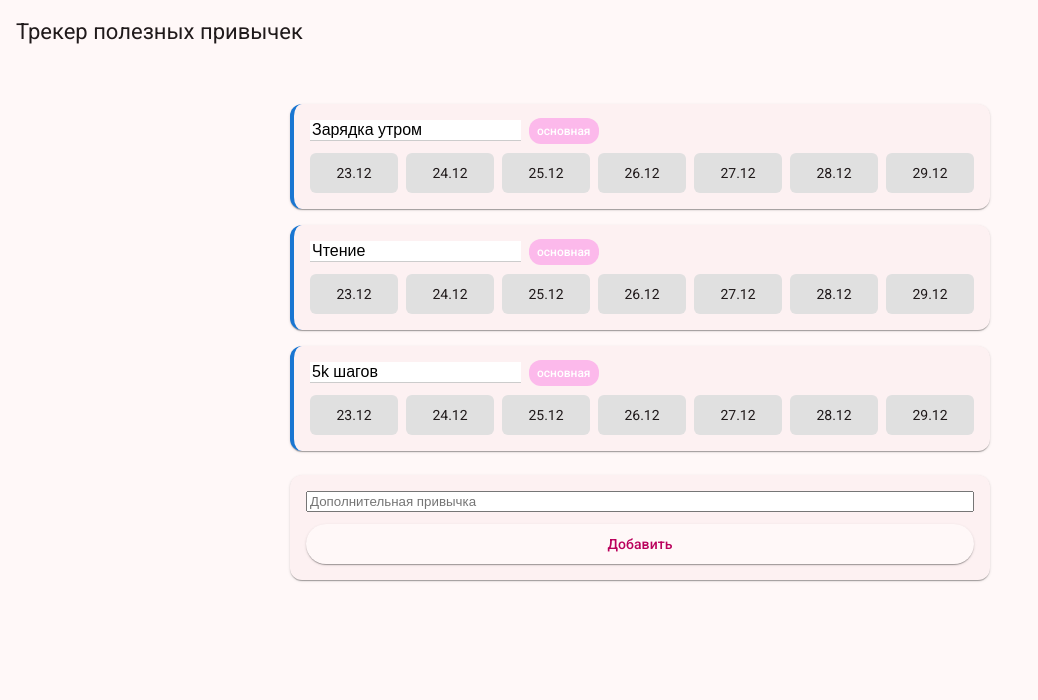
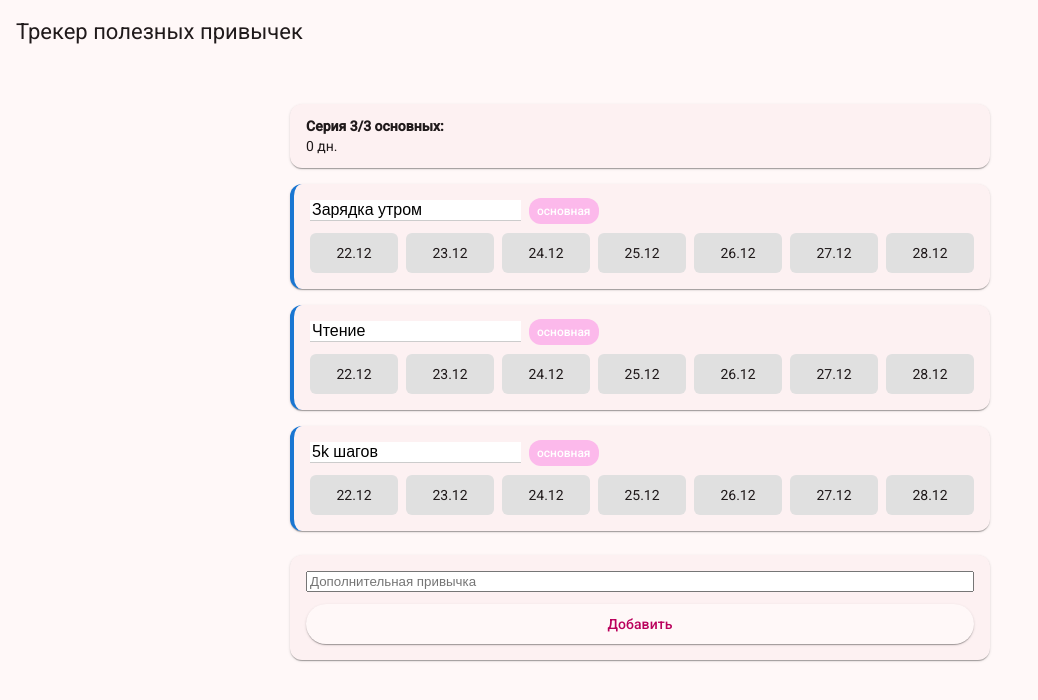
Before and after one commit to zxcdawqe/healthy-habits-tracker, an Angular app: page / in a window 1280 px wide. Shown: the top 700 px of the page, without its empty margins (0-1038 px from the left). Built offline with nearby package versions, Linux system fonts and the light colour scheme.

Commit message:
сделал стрик для основных

```diff
--- a/src/app/app.css
+++ b/src/app/app.css
@@ -81,3 +81,8 @@
 .main-habit {
   border-left: 4px solid #1976d2;
 }
+
+.streak-card {
+  margin-bottom: 16px;
+  padding: 12px 16px;
+}
--- a/src/app/app.html
+++ b/src/app/app.html
@@ -3,6 +3,10 @@
 </mat-toolbar>
 
 <div class="container">
+
+  <mat-card class="streak-card">
+  <b>Серия 3/3 основных:</b> {{ mainStreak }} дн.
+  </mat-card>
 
   <mat-card
     class="habit-card"
--- a/src/app/app.ts
+++ b/src/app/app.ts
@@ -26,16 +26,68 @@ export class AppComponent {
   weekDays: string[] = [];
   newHabitTitle = '';
 
+  mainStreak = 0; // серия по 3/3 основным
+
   constructor(private habitService: HabitService) {
     this.habits = this.habitService.initIfEmpty();
     this.weekDays = this.generateWeek();
+    this.recomputeMainStreak();
   }
 
+  private todayISO(): string {
+    // тот же формат, что и в completedDates: YYYY-MM-DD
+    return new Date().toISOString().slice(0, 10);
+  }
+
+  private addDaysISO(iso: string, deltaDays: number): string {
+    const d = new Date(iso + 'T00:00:00.000Z');
+    d.setUTCDate(d.getUTCDate() + deltaDays);
+    return d.toISOString().slice(0, 10);
+  }
+
+  // дни, когда выполнены все основные привычки
+  private getAllMainDoneDates(): Set<string> {
+    const mains = this.habits.filter(h => h.isMain);
+
+    // если вдруг основных меньше 3 — считаем streak = 0
+    if (mains.length < 3) return new Set();
+
+    // пересечение множеств completedDates всех main
+    let intersection = new Set<string>(mains[0].completedDates ?? []);
+
+    for (let i = 1; i < mains.length; i++) {
+      const s = new Set<string>(mains[i].completedDates ?? []);
+      intersection = new Set([...intersection].filter(x => s.has(x)));
+    }
+
+    return intersection;
+  }
+
+private recomputeMainStreak(): void {
+  const mainHabits = this.habits.filter(h => h.isMain);
+
+  if (mainHabits.length < 3) {
+    this.mainStreak = 0;
+    return;
+  }
+
+  let count = 0;
+
+  for (const day of this.weekDays) {
+    const allDone = mainHabits.every(h =>
+      (h.completedDates ?? []).includes(day)
+    );
+
+    if (allDone) count++;
+  }
+
+  this.mainStreak = count;
+}
   generateWeek(): string[] {
     const days: string[] = [];
     const today = new Date();
     const day = today.getDay() || 7;
-    today.setDate(today.getDate() - day + 2);
+    today.setDate(today.getDate() - day + 1);
 
     for (let i = 0; i < 7; i++) {
       days.push(today.toISOString().slice(0, 10));
@@ -46,16 +98,19 @@ export class AppComponent {
 
   toggle(habitId: string, date: string): void {
     this.habits = this.habitService.toggleDay(habitId, date);
+    this.recomputeMainStreak(); // обновляем streak после клика
   }
 
   isDone(habit: Habit, date: string): boolean {
-    return habit.completedDates.includes(date);
+    return (habit.completedDates ?? []).includes(date);
   }
 
   addHabit(): void {
     if (!this.newHabitTitle.trim()) return;
     this.habits = this.habitService.addHabit(this.newHabitTitle.trim());
     this.newHabitTitle = '';
+    // streak не зависит от дополнительных, но пусть будет актуален
+    this.recomputeMainStreak();
   }
 
   updateTitle(habit: Habit, event: Event): void {
@@ -66,5 +121,6 @@ export class AppComponent {
   removeHabit(habit: Habit): void {
     if (habit.isMain) return;
     this.habits = this.habitService.removeHabit(habit.id);
+    this.recomputeMainStreak();
   }
 }
```
